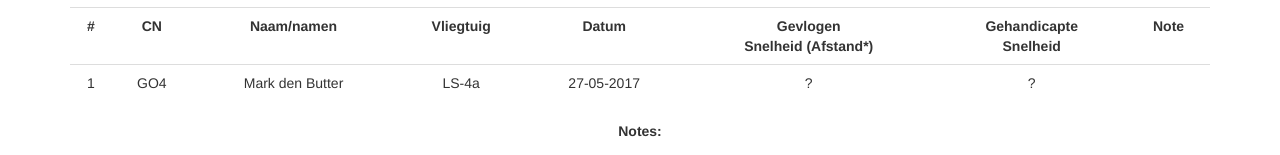
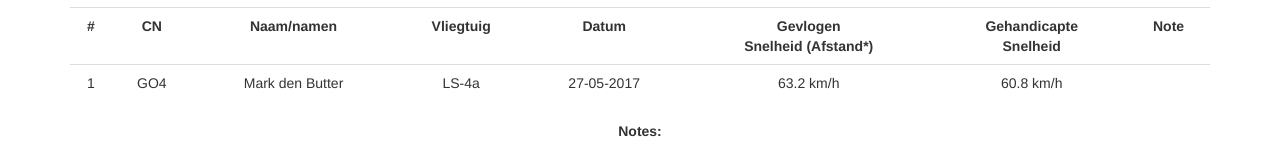
Before and after one commit to GliderGeek/GOC, a plain HTML site: page index.html in a window 1280 px wide. Shown: the part 436-591 px from the top of the page. Drawn offline with Linux system fonts and the light colour scheme.

Commit message:
Snelheid van Mark toegevoegd

```diff
--- a/index.html
+++ b/index.html
@@ -95,8 +95,8 @@
 				    <td>Mark den Butter</td>
 				    <td class="visible-md visible-lg">LS-4a</td>
 				    <td class="visible-md visible-lg">27-05-2017</td>
-				    <td class="visible-md visible-lg">?</td>
-				    <td>?</td>
+				    <td class="visible-md visible-lg">63.2 km/h</td><!-- 63.24 -->
+				    <td>60.8 km/h</td> <!-- 60.81 -->
 					<td class="visible-md visible-lg"><b> </b></td>
 				</tr>
 
```
